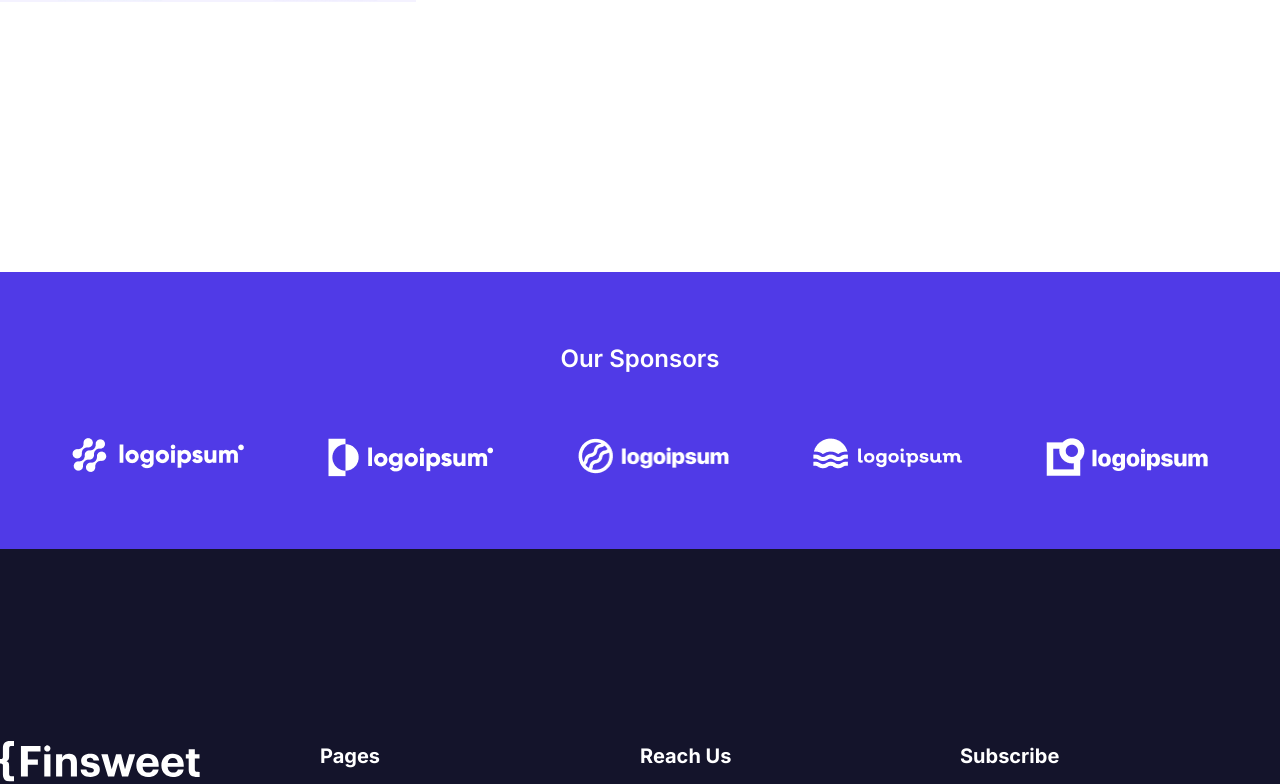
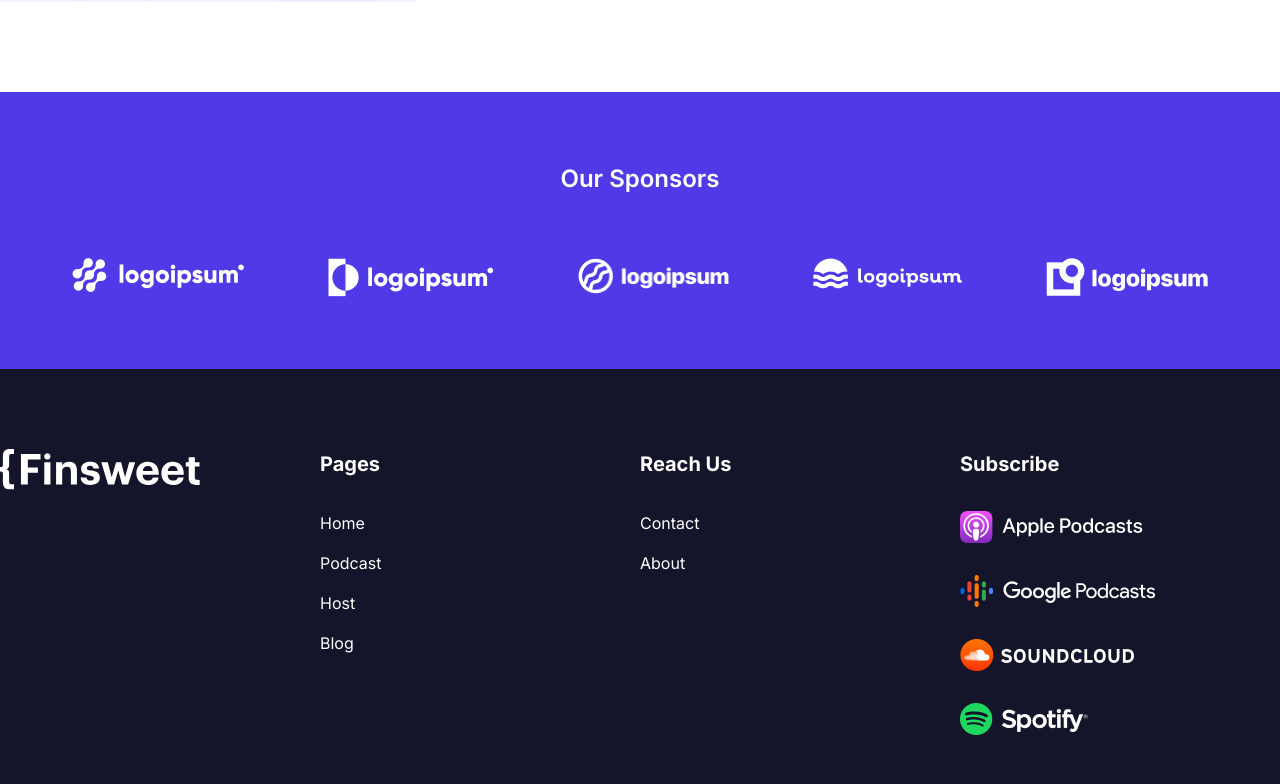
Before and after one commit to iamraihan/static-mania-podcast, a React (Create React App) app: page / in a window 1280 px wide. Shown: the part 2129-2913 px from the top of the page. Built offline with nearby package versions, Linux system fonts and the light colour scheme.

Commit message:
footer done

```diff
--- a/src/pages/Footer.js
+++ b/src/pages/Footer.js
@@ -15,7 +15,7 @@ const Footer = () => {
   return (
     <div className="">
       <div className=" ">
-        <div className="bg-primary container mx-auto ">
+        {/* <div className="bg-primary container mx-auto  ">
           <div className="p-[72px]">
             <h3 className="heading-3 text-white text-center mb-16">
               Our Sponsors
@@ -38,9 +38,33 @@ const Footer = () => {
               </div>
             </div>
           </div>
-        </div>
+        </div> */}
         <div className="bg-dark pb-24  pt-[192px]">
-          <div className="grid grid-cols-1 md:grid-cols-2 lg:grid-cols-4 container mx-auto">
+          <div className="bg-primary container mx-auto mt-[-420px] lg:mt-[-372px]">
+            <div className="p-[72px]">
+              <h3 className="heading-3 text-white text-center mb-16">
+                Our Sponsors
+              </h3>
+              <div className="flex justify-between flex-wrap lg:flex-nowrap gap-[84px]">
+                <div>
+                  <img src={logoIpsum_1} alt="" />
+                </div>
+                <div>
+                  <img src={logoIpsum_2} alt="" />
+                </div>
+                <div>
+                  <img src={logoIpsum_3} alt="" />
+                </div>
+                <div>
+                  <img src={logoIpsum_4} alt="" />
+                </div>
+                <div>
+                  <img src={logoIpsum_5} alt="" />
+                </div>
+              </div>
+            </div>
+          </div>
+          <div className="grid grid-cols-1 md:grid-cols-2 lg:grid-cols-4 container mx-auto mt-20">
             <div>
               <img src={brand} alt="" />
             </div>
```
